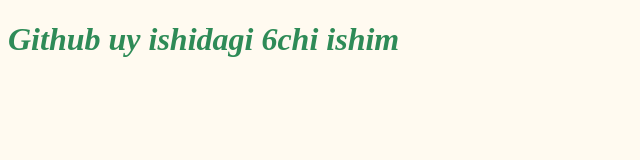
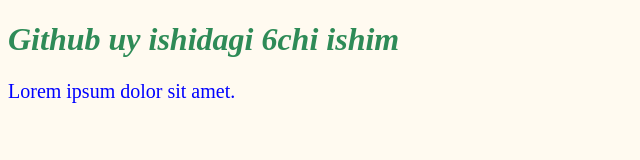
Before and after one commit to Nuriddin3339/github6, a plain HTML site: page index.html in a window 1280 px wide. Shown: the whole page, without its empty margins (0-640 px from the left). Drawn offline with Linux system fonts and the light colour scheme.

Commit message:
added text

```diff
--- a/index.html
+++ b/index.html
@@ -9,5 +9,6 @@
 </head>
 <body>
     <h1>Github uy ishidagi 6chi ishim </h1>
+    <p>Lorem ipsum dolor sit amet.</p>
 </body>
 </html>
--- a/style.css
+++ b/style.css
@@ -6,3 +6,7 @@
     color: seagreen;
     font-style: italic;
 }
+p{
+    color: blue;
+    font-size: 20px;
+}
```
